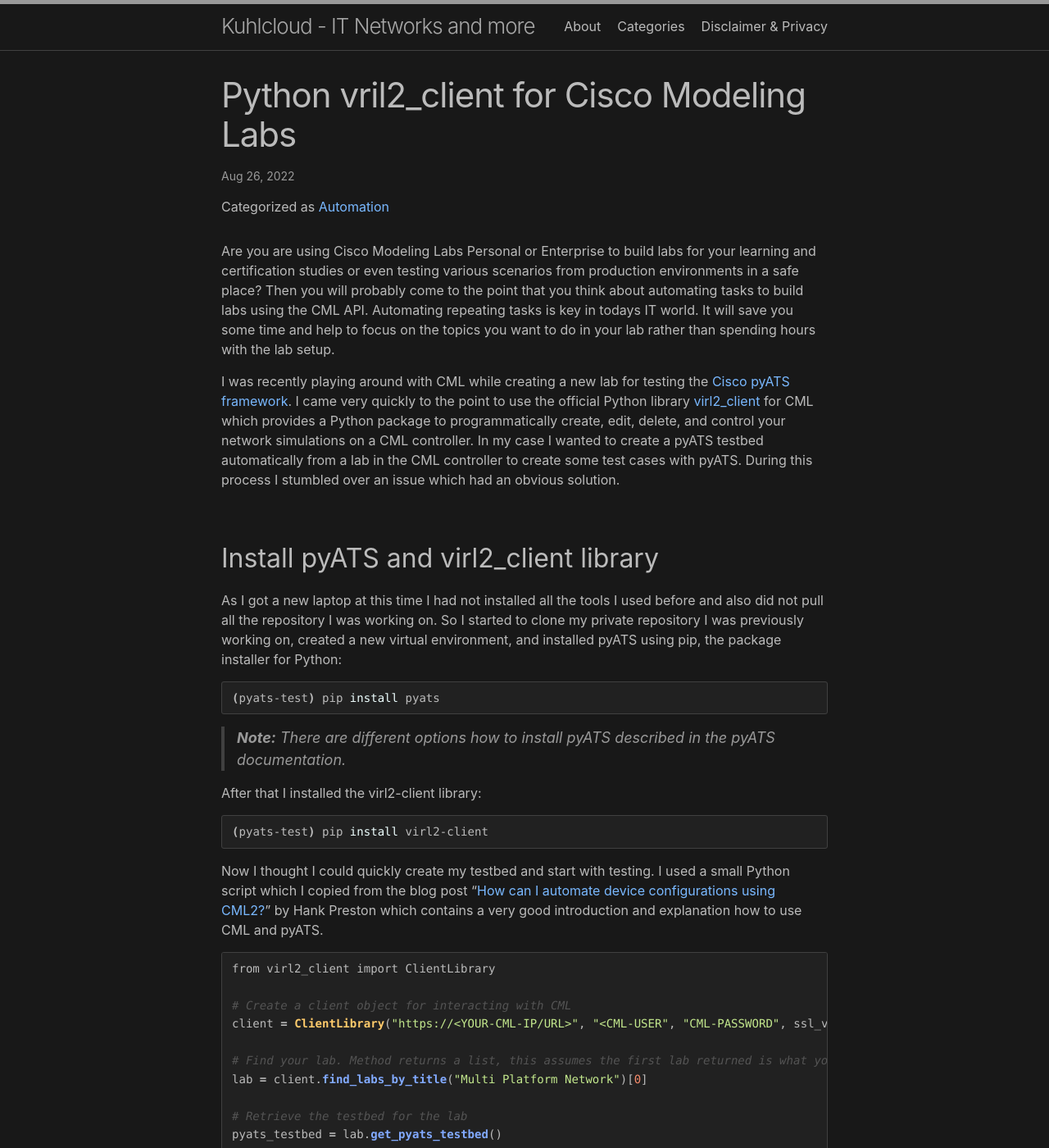
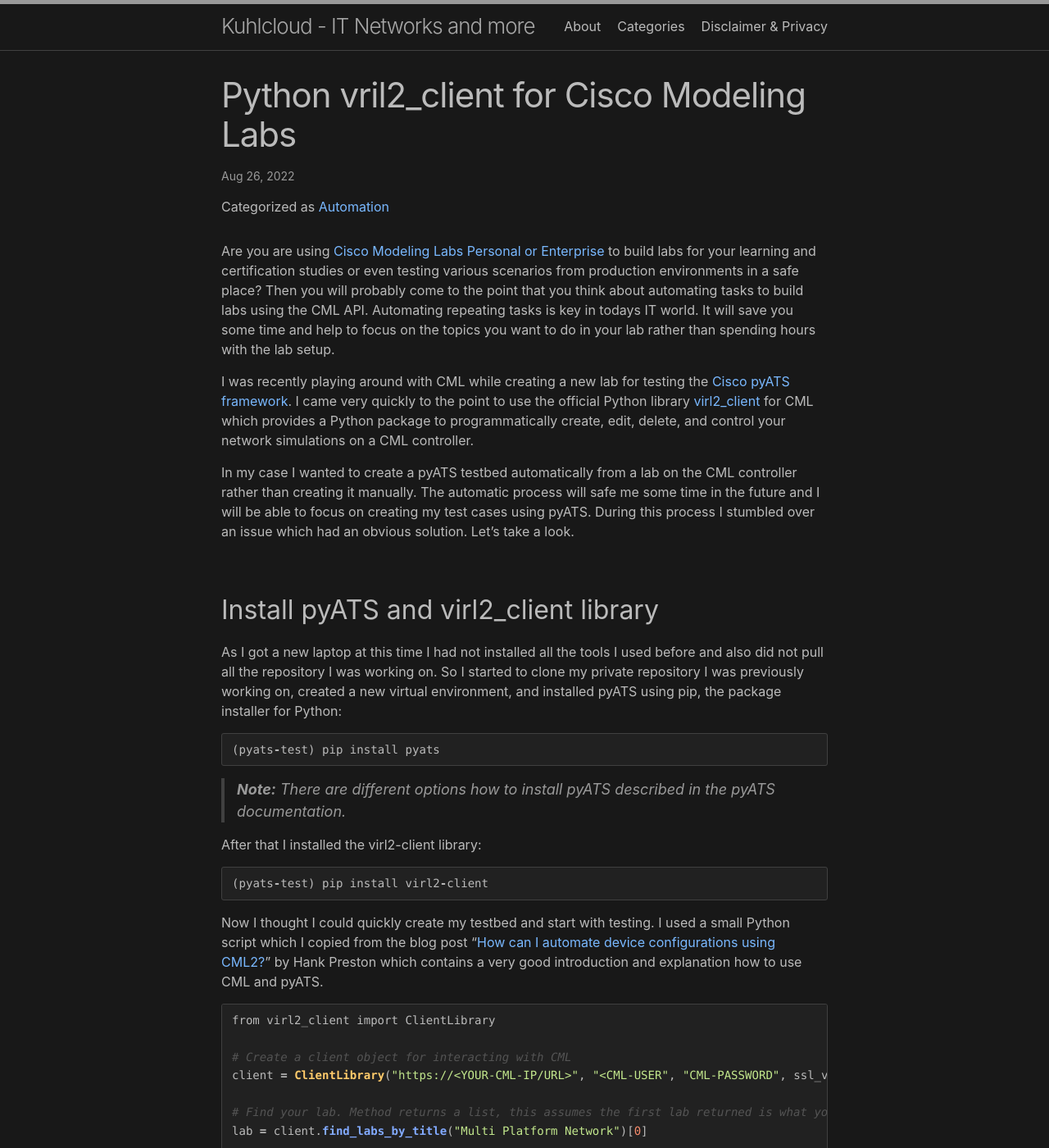
Before and after one commit to daniel1820815/daniel1820815.github.io, a Jekyll site: the page built from _posts/2022-08-26-virl2-client.md, in a window 1280 px wide and 1400 px high. Shown: the whole window at 82% size. Built offline with Jekyll 4.4.1, drawn with Linux system fonts in a browser that asks for light colours; some of the changed text lies outside the part shown.

Commit message:
fixed some errors

````diff
--- a/_posts/2022-08-26-virl2-client.md
+++ b/_posts/2022-08-26-virl2-client.md
@@ -5,15 +5,17 @@
 categories: Automation
 ---
 
-Are you are using Cisco Modeling Labs Personal or Enterprise to build labs for your learning and certification studies or even testing various scenarios from production environments in a safe place? Then you will probably come to the point that you think about automating tasks to build labs using the CML API. Automating repeating tasks is key in todays IT world. It will save you some time and help to focus on the topics you want to do in your lab rather than spending hours with the lab setup.
+Are you are using [Cisco Modeling Labs Personal or Enterprise](https://www.cisco.com/c/en/us/products/cloud-systems-management/modeling-labs/index.html){:target="_blank"} to build labs for your learning and certification studies or even testing various scenarios from production environments in a safe place? Then you will probably come to the point that you think about automating tasks to build labs using the CML API. Automating repeating tasks is key in todays IT world. It will save you some time and help to focus on the topics you want to do in your lab rather than spending hours with the lab setup.
 
-I was recently playing around with CML while creating a new lab for testing the [Cisco pyATS framework](https://developer.cisco.com/docs/pyats/#!introduction/cisco-pyats-network-test--automation-solution){:target="_blank"}. I came very quickly to the point to use the official Python library [virl2_client](https://github.com/CiscoDevNet/virl2-client){:target="_blank"} for CML which provides a Python package to programmatically create, edit, delete, and control your network simulations on a CML controller. In my case I wanted to create a pyATS testbed automatically from a lab in the CML controller to create some test cases with pyATS. During this process I stumbled over an issue which had an obvious solution.
+I was recently playing around with CML while creating a new lab for testing the [Cisco pyATS framework](https://developer.cisco.com/docs/pyats/#!introduction/cisco-pyats-network-test--automation-solution){:target="_blank"}. I came very quickly to the point to use the official Python library [virl2_client](https://github.com/CiscoDevNet/virl2-client){:target="_blank"} for CML which provides a Python package to programmatically create, edit, delete, and control your network simulations on a CML controller.
+
+In my case I wanted to create a pyATS testbed automatically from a lab on the CML controller rather than creating it manually. The automatic process will safe me some time in the future and I will be able to focus on creating my test cases using pyATS. During this process I stumbled over an issue which had an obvious solution. Let's take a look.
 
 ## Install pyATS and virl2_client library
 
 As I got a new laptop at this time I had not installed all the tools I used before and also did not pull all the repository I was working on. So I started to clone my private repository I was previously working on, created a new virtual environment, and installed pyATS using pip, the package installer for Python:
 
-```bash
+```python
 (pyats-test) pip install pyats
 ```
 
@@ -21,7 +23,7 @@
 
 After that I installed the virl2-client library:
 
-```bash
+```python
 (pyats-test) pip install virl2-client
 ```
 
````
Also changed, not shown: other parts of _posts/2022-08-26-virl2-client.md (+6 -2 lines).
